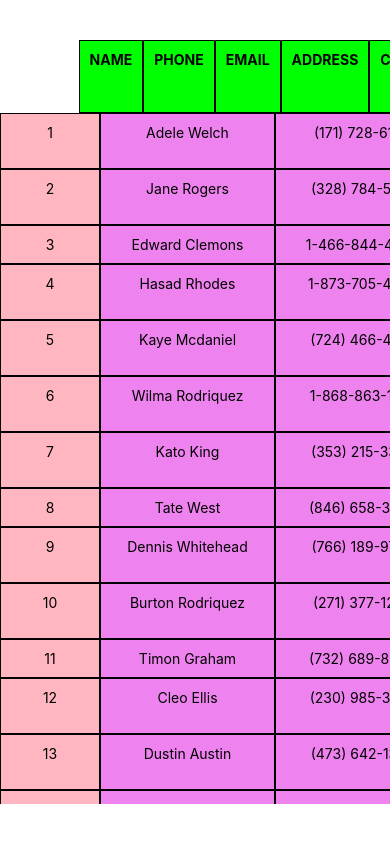
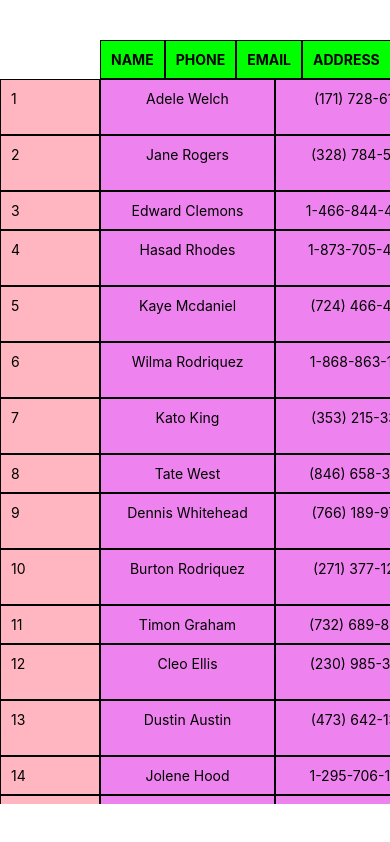
Before and after one commit to DrewIndeed/react-native-projects, a React Native app in the folder freezable-table/: screen / in a window 390 px wide. Built offline with nearby package versions, Linux system fonts and the light colour scheme.

Commit message:
91: handle freeze column display

```diff
--- a/freezable-table/App.tsx
+++ b/freezable-table/App.tsx
@@ -158,11 +158,13 @@ function getRandomNumberBetween(min: number, max: number) {
 // ! CONDITION: test data items must have consistent number of keys
 const COLS_NUM = Object.keys(testData[0]).length;
 
+let TEST_GLOBAL: any = [];
+
 export default function App() {
   const headerOffsetX = useRef(new Animated.Value(0)).current;
   const freezeColOffsetY = useRef(new Animated.Value(0)).current;
 
-  const HeaderRow = () => {
+  const HeaderRow = ({ hidden }: { hidden: boolean }) => {
     const headerCells: any = [];
 
     headerCells.push(
@@ -172,11 +174,10 @@ export default function App() {
           width: 100,
           padding: 10,
           opacity: 0,
+          display: hidden ? 'flex' : 'none',
         }}
         key={`HEADER HOLDER NHA`}
-      >
-        HOLDER THUI NHA
-      </Text>
+      ></Text>
     );
 
     for (let i = 0; i < COLS_NUM; i++) {
@@ -219,9 +220,11 @@ export default function App() {
   const DataRow = ({
     dataItem,
     rowOrder,
+    hidden,
   }: {
     dataItem: any;
     rowOrder: number;
+    hidden?: boolean;
   }) => {
     const dataRowContainer: any = [];
     dataRowContainer.push(
@@ -232,12 +235,16 @@ export default function App() {
           backgroundColor: 'lightpink',
           textAlign: 'center',
           padding: 10,
+          display: hidden ? 'flex' : 'none',
         }}
         key={getRandomNumberBetween(1, 1000)}
       >
         {rowOrder + 1}
       </Text>
     );
+
+    TEST_GLOBAL.push(dataRowContainer[0]);
+    // console.log(TEST_GLOBAL.length)
 
     Object.keys(dataItem).forEach((key) => {
       dataRowContainer.push(
@@ -248,6 +255,7 @@ export default function App() {
             backgroundColor: 'violet',
             textAlign: 'center',
             padding: 10,
+            opacity: hidden ? 0 : 1,
           }}
           key={getRandomNumberBetween(1000, 2000)}
         >
@@ -259,19 +267,51 @@ export default function App() {
     return <View style={{ flexDirection: 'row' }}>{dataRowContainer}</View>;
   };
 
+  // create data row elements container
   const dataRows: any = [];
+  const dataRows2: any = [];
   testData.map((item, idx) => {
     dataRows.push(
       <DataRow
         key={getRandomNumberBetween(2000, 3000)}
         dataItem={item}
         rowOrder={idx}
+        hidden={false}
+      />
+    );
+
+    dataRows2.push(
+      <DataRow
+        key={getRandomNumberBetween(2000, 3000)}
+        dataItem={item}
+        rowOrder={idx}
+        hidden={true}
       />
     );
   });
 
   return (
     <View style={styles.container2}>
+      <View style={styles.container3}>
+        <ScrollView
+          bounces={false}
+          scrollEventThrottle={16}
+          horizontal={true}
+          showsHorizontalScrollIndicator={false}
+        >
+          <ScrollView
+            style={{ paddingBottom: 16 }} // ! TO SCROLL VERTICALLY COMPLETELY
+            bounces={false}
+            scrollEventThrottle={16}
+            showsVerticalScrollIndicator={false}
+          >
+            {dataRows2}
+          </ScrollView>
+        </ScrollView>
+
+        <HeaderRow hidden />
+      </View>
+
       <View style={styles.container}>
         <ScrollView
           bounces={false}
@@ -313,7 +353,7 @@ export default function App() {
           </ScrollView>
         </ScrollView>
 
-        <HeaderRow />
+        <HeaderRow hidden={false} />
       </View>
     </View>
   );
@@ -322,14 +362,21 @@ export default function App() {
 const styles = StyleSheet.create({
   container: {
     flex: 1,
-    backgroundColor: '#fff',
+    backgroundColor: 'transparent',
     flexDirection: 'column-reverse',
+    marginLeft: 100,
   },
   container2: {
     flex: 1,
     flexDirection: 'row',
     marginVertical: 40,
     overflow: 'hidden',
+  },
+  container3: {
+    flex: 1,
+    backgroundColor: '#fff',
+    flexDirection: 'column-reverse',
+    position: 'absolute',
   },
   box: {
     flexDirection: 'row',
```
